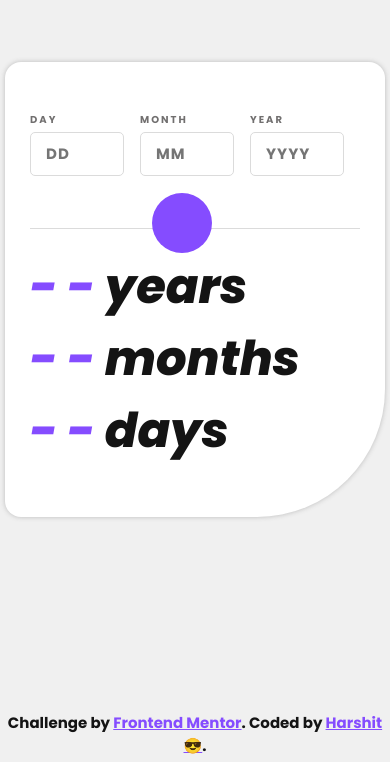
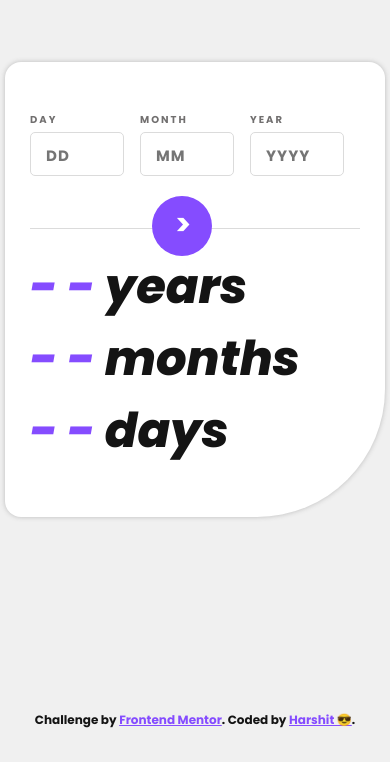
Before and after one commit to farfetch08/Age-Calculator-App, a plain HTML site: page index.html in a window 390 px wide. Shown: the part 133-895 px from the top of the page. After the commit the page ends 867 px from the top, so only its background shows below. Drawn offline with Linux system fonts and the light colour scheme.

Commit message:
Added some design and features

```diff
--- a/index.html
+++ b/index.html
@@ -31,21 +31,21 @@
 
               <div class="day-input input-block">
                   <label for="day" class="label-input">day</label>
-                  <input type="number" id="day" placeholder="DD" min="1" max="31">
+                  <input type="number" id="day" placeholder="DD" min="1" max="31" required>
               </div>
               <div class="month-input input-block">
                   <label for="month" class="label-input">month</label>
-                  <input type="number" id="month" placeholder="MM" min="1" max="12">
+                  <input type="number" id="month" placeholder="MM" min="1" max="12" required>
               </div>
               <div class="year-input input-block">
                   <label for="year" class="label-input">year</label>
-                  <input type="number" id="year" placeholder="YYYY" min="1">
+                  <input type="number" id="year" placeholder="YYYY" min="1" max="" required>
               </div>
 
             </div>
             <div class="hr-btn">
               <hr>
-              <input type="submit" value="" class="submit-btn">
+              <input type="submit" value=">" class="submit-btn">
             </div>
 
 
--- a/index.js
+++ b/index.js
@@ -2,6 +2,7 @@
 let day = document.querySelector("#day");
 let month = document.querySelector("#month");
 let year = document.querySelector("#year");
+
 
 // button
 let btn = document.querySelector(".submit-btn");
@@ -20,6 +21,10 @@ let y2 = today.getFullYear();
 
 let monthList = [31, 28, 31, 30, 31, 30, 31, 31, 30, 31, 30, 31];
 
+year.setAttribute("max",y2);
+
+
+
 btn.addEventListener("click", () => {
     // user input values
     d1 = parseInt(day.value);
@@ -28,12 +33,15 @@ btn.addEventListener("click", () => {
 
     console.log(`DOB = ${d1}-${m1}-${y1}`);
     console.log(`Current Date = ${d2}-${m2}-${y2}`);
-25
+
     if(d1==d2){
         btn.value ="🥳";
     }
+    else{
+        btn.value = ">";
+    }
 
-    if(d1){
+    if(d1&&m1&&y1){
         // 08-5-2023 -- d2/m2/yyyy
         // 24-11-2002 --day/month/year
         // 14-5-20
@@ -62,6 +70,12 @@ btn.addEventListener("click", () => {
         yearInp.innerText = "- -";
     }
 
+
+    // clearing the input values after pressing submit button.
+    day.value = "";
+    month.value = "";
+    year.value = "";
+
 })
 
 
@@ -71,8 +85,4 @@ btn.addEventListener("click", (e) => {
     e.preventDefault();
     console.log("not refreshed");
 
-    // clearing the input values after pressing submit button.
-    day.value = "";
-    month.value = "";
-    year.value = "";
 })
--- a/styles.css
+++ b/styles.css
@@ -2,6 +2,9 @@
 
 * {
     margin: 0;
+}
+*:focus{
+    outline: 4px double hsl(259, 100%, 65%);
 }
 
 body {
@@ -40,15 +43,14 @@ input {
     caret-color: hsl(259, 100%, 65%);
     caret-shape: block;
     font-family: 'Poppins', sans-serif;
-    font-size: 20px;
+    font-size: 24px;
     padding-left: 10px;
     color: hsl(0, 0%, 8%);
     letter-spacing: 1px;
     /* font-weight: 800; */
 }
-/* input:focus {
 
-} */
+
 
 .input-block {
     display: flex;
@@ -95,6 +97,10 @@ hr {
     top: -35px;
     color:hsl(0, 0%, 100%);
     font-size: 36px;
+    display: flex;
+    height: 70px;
+    justify-content: center;
+    align-items: center;
 }
 
 .submit-btn:hover {
@@ -157,12 +163,16 @@ hr {
     }
     input {
         width: 80px;
-        font-size: 15px;
+        font-size: 20px;
     }
     .result {
         font-size: 32px;
     }
     .submit-btn {
         font-size: 30px;
+        top: -32px;
+    }
+    .attribution{
+        font-size: 12px;
     }
 }
```
